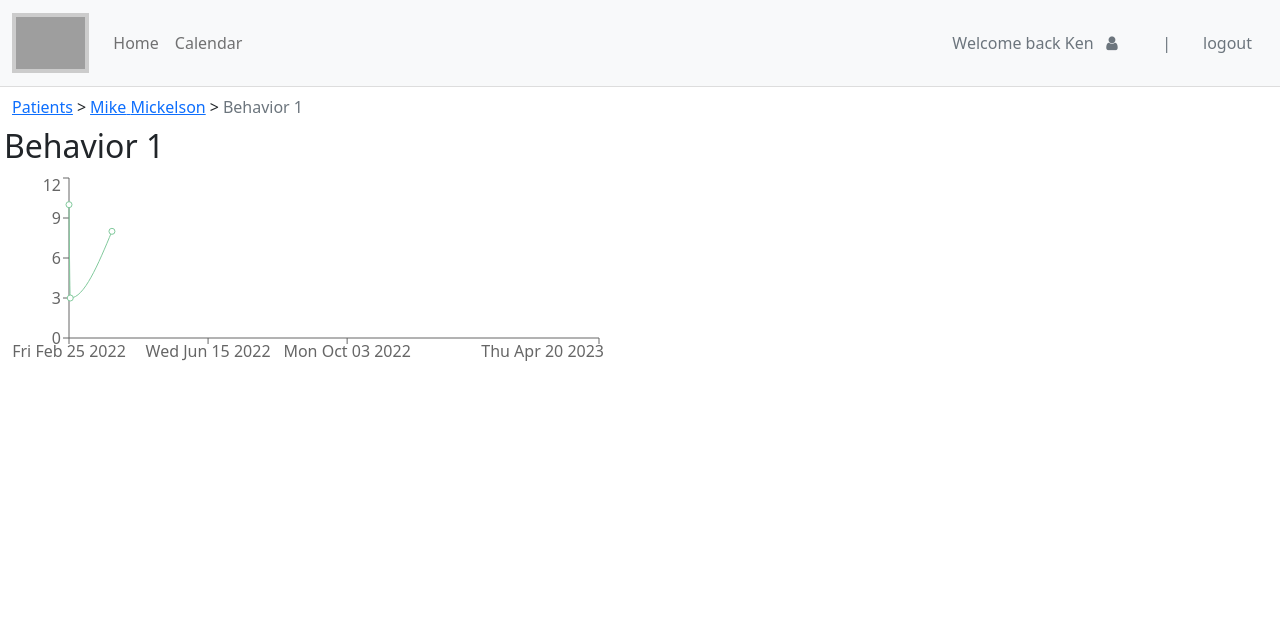
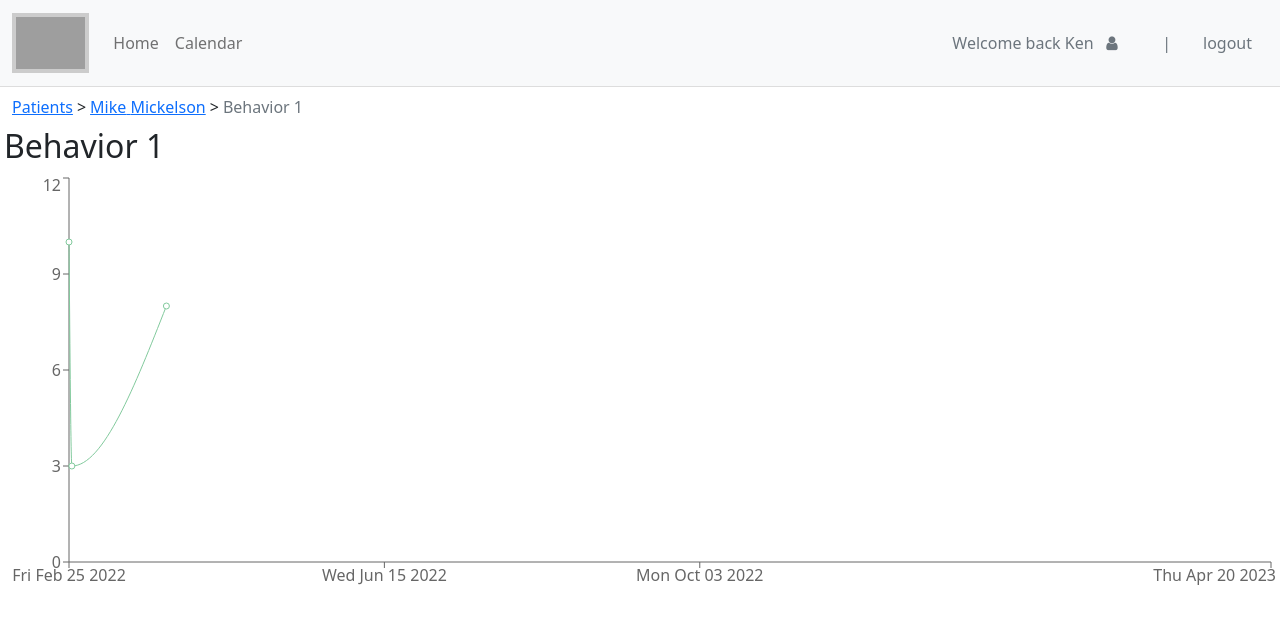
Before and after one commit to fsi-hack4autism/scenario-1, a React (Create React App) app in the folder web/: page /patient/1/behaviors/1 in a window 1280 px wide. Shown: the top 624 px of the page. Built offline with nearby package versions, Linux system fonts and the light colour scheme; grey boxes are pictures that could not be loaded.

Commit message:
Remove chart specific width

```diff
--- a/web/src/components/BehaviorChart/BehaviorChart.tsx
+++ b/web/src/components/BehaviorChart/BehaviorChart.tsx
@@ -11,7 +11,7 @@ const BehaviorChart = ({data}: {data: BehaviorReportDataItem[]}) =>
           };
 
         return (
-            <ResponsiveContainer width={600} aspect={3}>
+            <ResponsiveContainer aspect={3}>
                 <LineChart width={300} height={100} data={data}>
                     <XAxis dataKey="date" type="number" domain={[xMin, xMax]} tickFormatter={dateFormatter} />
                     <YAxis dataKey="total" type="number" />
```
